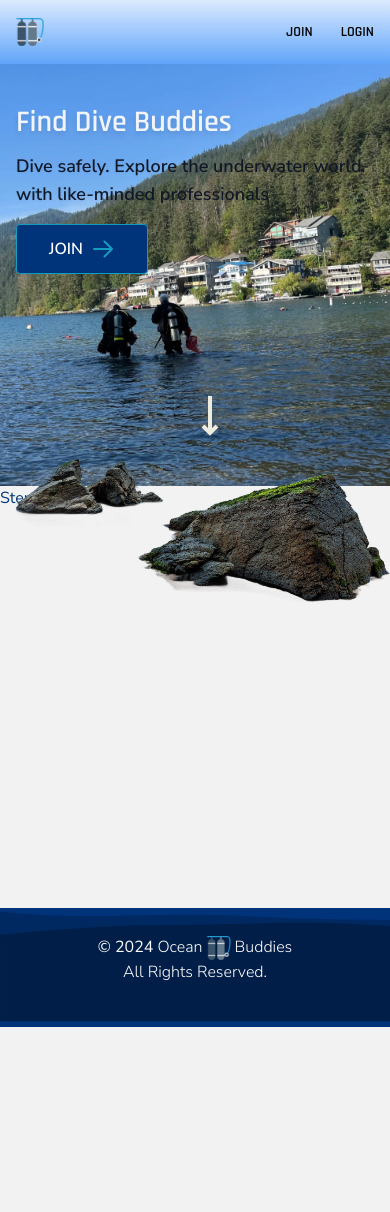
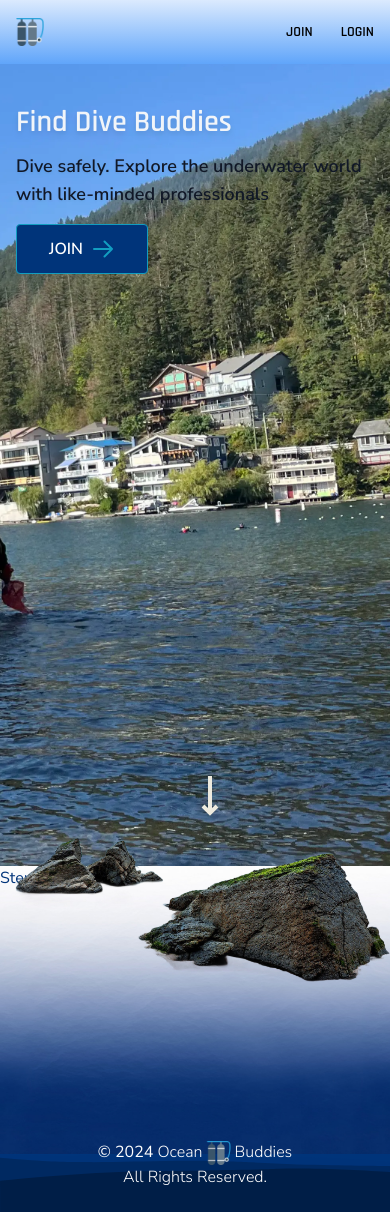
Before and after one commit to RozaliiaRusskikh/ocean-buddies, a Next.js app: page / in a window 390 px wide. Before the commit the page ends 1027 px from the top, so only its background shows below. Built offline with nearby package versions, Linux system fonts and the light colour scheme.

Commit message:
Add background to HowItWorks component

```diff
--- a/app/components/Footer.tsx
+++ b/app/components/Footer.tsx
@@ -30,7 +30,7 @@ const Footer: React.FC = () => {
         </div>
       </div>
       <svg
-        viewBox="0 0 1280 392"
+        viewBox="0 0 1280 192"
         fill="none"
         xmlns="http://www.w3.org/2000/svg"
         className="w-full"
--- a/app/components/Hero.tsx
+++ b/app/components/Hero.tsx
@@ -42,7 +42,7 @@ export const Hero: React.FC<HeroProps> = ({
 
   return (
     <LayoutX
-      className="min-h-[50vh] sm:min-h-[95vh] bg-no-repeat bg-cover bg-right md:bg-center relative"
+      className="min-h-[95vh] bg-no-repeat bg-cover bg-right md:bg-center relative"
       style={{ backgroundImage: `url(${image.src})` }}
     >
       <div className="pt-10 md:pt-32">
--- a/app/components/HowItWorks.tsx
+++ b/app/components/HowItWorks.tsx
@@ -1,5 +1,6 @@
-import image from "@/public/assets/rocks.png";
+import rocks from "@/public/assets/rocks.png";
 import Image from "next/image";
+import underwater from "@/public/assets/underwater.jpeg";
 
 const HowItWorks: React.FC = () => {
   const steps = {
@@ -13,9 +14,12 @@ const HowItWorks: React.FC = () => {
       "Embark on exciting underwater adventures as you meet and dive together",
   };
   return (
-    <section className="min-h-72 h-full text-background relative">
+    <section
+      className="min-h-72 h-full text-background relative bg-cover bg-no-repeat bg-center bg-fixed"
+      style={{ backgroundImage: `url(${underwater.src})` }}
+    >
       <Image
-        src={image}
+        src={rocks}
         alt="rocks"
         priority={true}
         className="absolute bottom-[50%] lg:right-[40%]"
```
Also changed, not shown: public/assets/underwater.jpeg (added).
